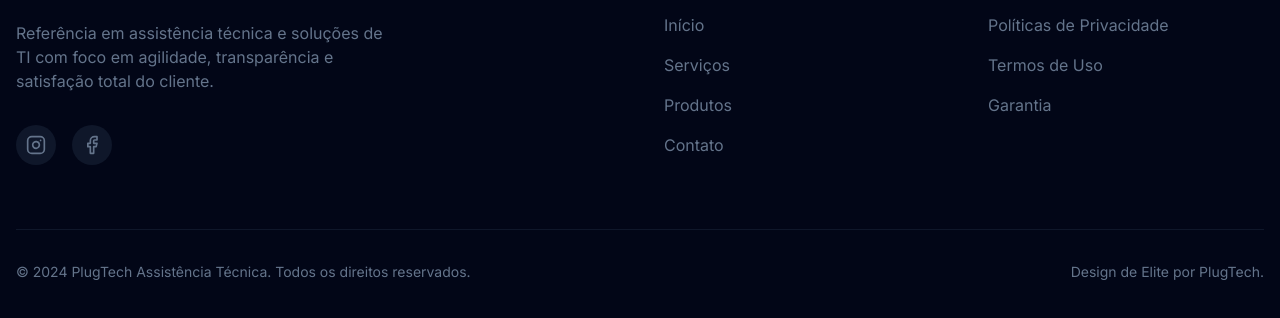
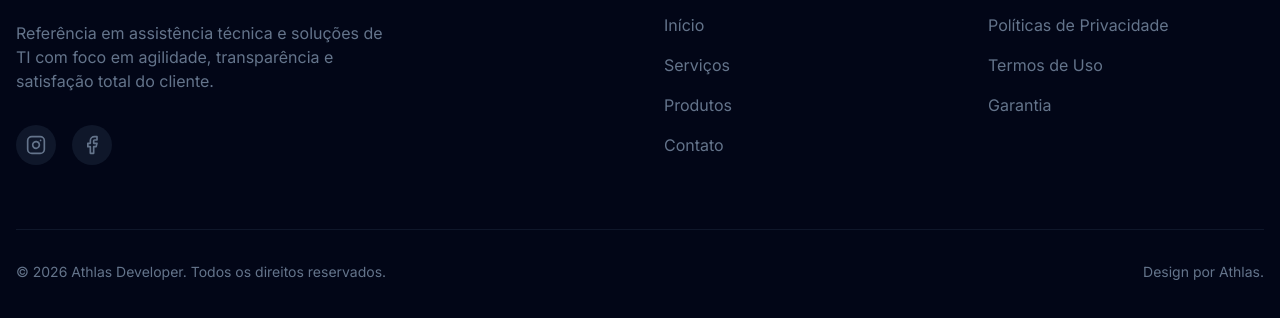
Before and after one commit to oAthlas/PlugTech, a plain HTML site: page index.html in a window 1280 px wide. Shown: the part 4876-5194 px from the top of the page. Drawn offline with nearby package versions, Linux system fonts and the light colour scheme.

Commit message:
changing copyright mark

```diff
--- a/index.html
+++ b/index.html
@@ -463,8 +463,8 @@
             </div>
 
             <div class="pt-8 border-t border-slate-900 flex flex-col md:flex-row justify-between items-center gap-4 text-sm">
-                <p>&copy; 2024 PlugTech Assistência Técnica. Todos os direitos reservados.</p>
-                <p>Design de Elite por PlugTech.</p>
+                <p>&copy; 2026 Athlas Developer. Todos os direitos reservados.</p>
+                <p>Design por Athlas.</p>
             </div>
         </div>
     </footer>
```
Also changed, not shown: products.html (+2 -2 lines), services.html (+2 -2 lines).
